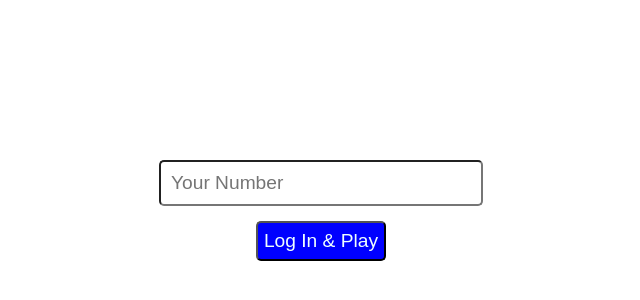
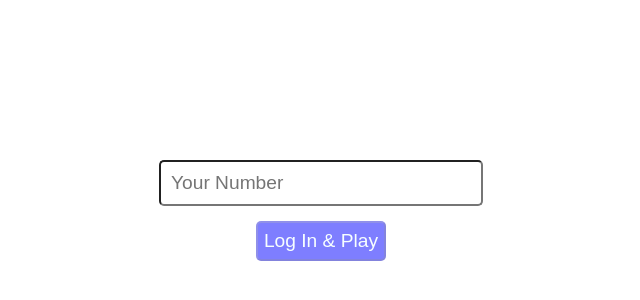
Before and after one commit to krishna-rdash/color-matching-game, a React (Create React App) app: page / in a window 1280 px wide. Shown: the part 190-490 px from the top of the page, without its empty margins (319-959 px from the left). Built offline with nearby package versions, Linux system fonts and the light colour scheme.

Commit message:
button disabled for invalid input

```diff
--- a/src/App.css
+++ b/src/App.css
@@ -17,3 +17,7 @@ button {
 button:hover {
   background-color: rgb(0, 94, 255);
 }
+button:disabled{
+  cursor: not-allowed;
+  opacity: 0.5;
+}
--- a/src/components/auth.tsx
+++ b/src/components/auth.tsx
@@ -1,13 +1,19 @@
 import { useNavigate } from "react-router-dom";
 import "../styles/auth.css";
-import { MouseEventHandler, useRef } from "react";
+import { MouseEventHandler, useState, ChangeEventHandler } from "react";
 const Login = () => {
   const navigate = useNavigate();
-  const contactNo = useRef<HTMLInputElement>(null);
+  const [contactNo, setContactNo] = useState<string>("");
   const handleLogin: MouseEventHandler<HTMLButtonElement> = () => {
-    const contactNumber = contactNo.current;
-    if (!contactNumber || !contactNumber.value) return;
+    const loginStatus = localStorage.getItem(contactNo);
+    if(!loginStatus) {
+      localStorage.setItem("user",contactNo);
+    }
     navigate("gamePage");
+  };
+  const isValidNumber = contactNo.length === 10;
+  const handleChange: ChangeEventHandler<HTMLInputElement> = (event) => {
+    setContactNo(event.target.value);
   };
   return (
     <div className="authContainer">
@@ -15,9 +21,13 @@ const Login = () => {
         placeholder="Your Number"
         className="numberInput"
         type="number"
-        ref={contactNo}
+        onChange={handleChange}
       ></input>
-      <button className="LoginButton" onClick={handleLogin}>
+      <button
+        className="LoginButton"
+        onClick={handleLogin}
+        disabled={!isValidNumber}
+      >
         Log In & Play
       </button>
     </div>
--- a/src/hooks/useGame.ts
+++ b/src/hooks/useGame.ts
@@ -20,7 +20,7 @@ const useGame = (sqSize: number): [number[], (tileNumber: number) => void] => {
     firstTileNumber: number,
     secondTileNumber: number
   ): void => {
-    colorIndex[firstTileNumber] =6;
+    colorIndex[firstTileNumber] = 6;
     colorIndex[secondTileNumber] = 6;
   };
   return [
--- a/src/hooks/useTimer.ts
+++ b/src/hooks/useTimer.ts
@@ -21,7 +21,7 @@ const useTimer = (initialTime: number): number => {
     return () => {
       if (intervalRef.current) clearInterval(intervalRef.current);
     };
-  }, [gameStatus, dispatch]);
+  }, [gameStatus,dispatch]);
   return timeRemaining;
 };
 
--- a/src/utility.ts
+++ b/src/utility.ts
@@ -12,6 +12,8 @@ export const isGameOver = (colorIndex: number[]): Boolean => {
   }
   return true;
 };
-export const initializeColorIdxArray = (sqSize:number): number[] => {
-  return Array.from({ length: sqSize*sqSize}, () => Math.floor(Math.random() * 6));
+export const initializeColorIdxArray = (sqSize: number): number[] => {
+  return Array.from({ length: sqSize * sqSize }, () =>
+    Math.floor(Math.random() * 6)
+  );
 };
```
Also changed, not shown: src/styles/auth.css (line endings or trailing spaces).
